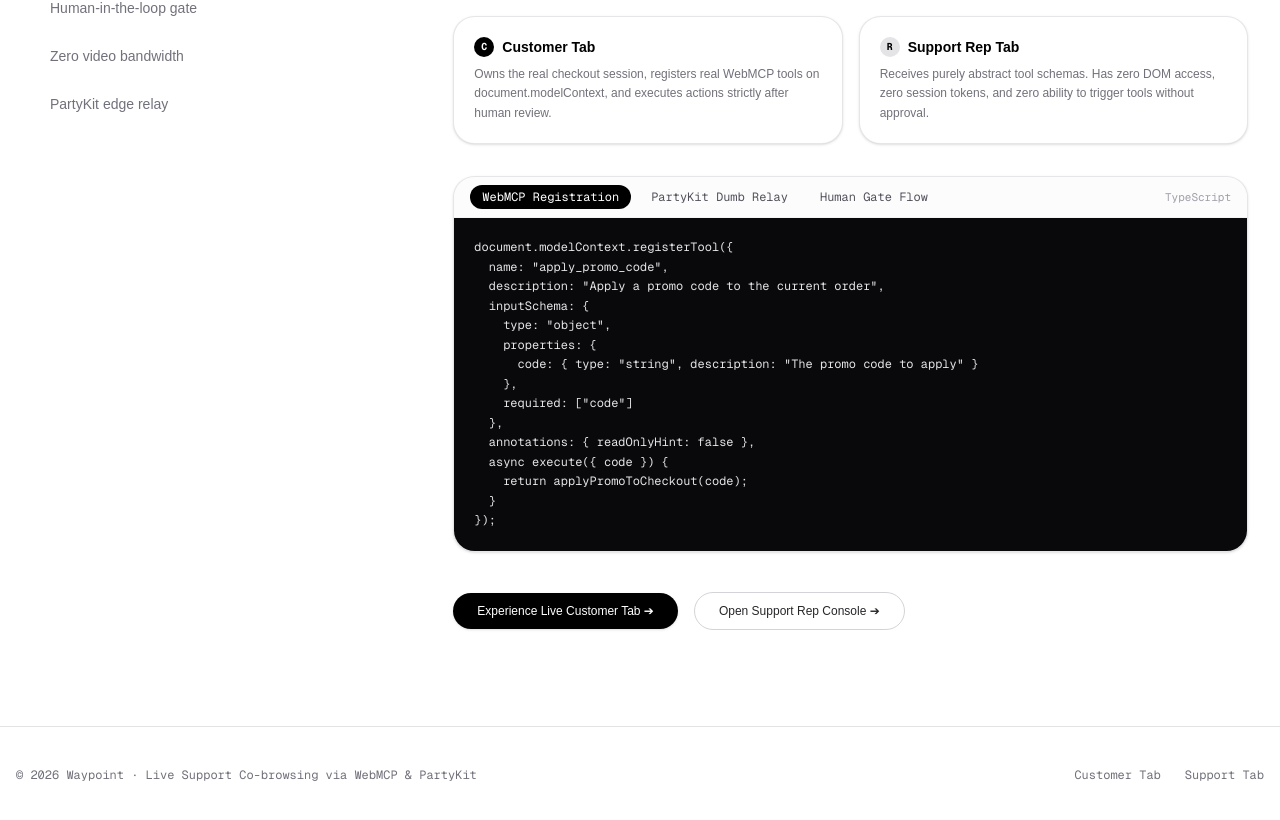
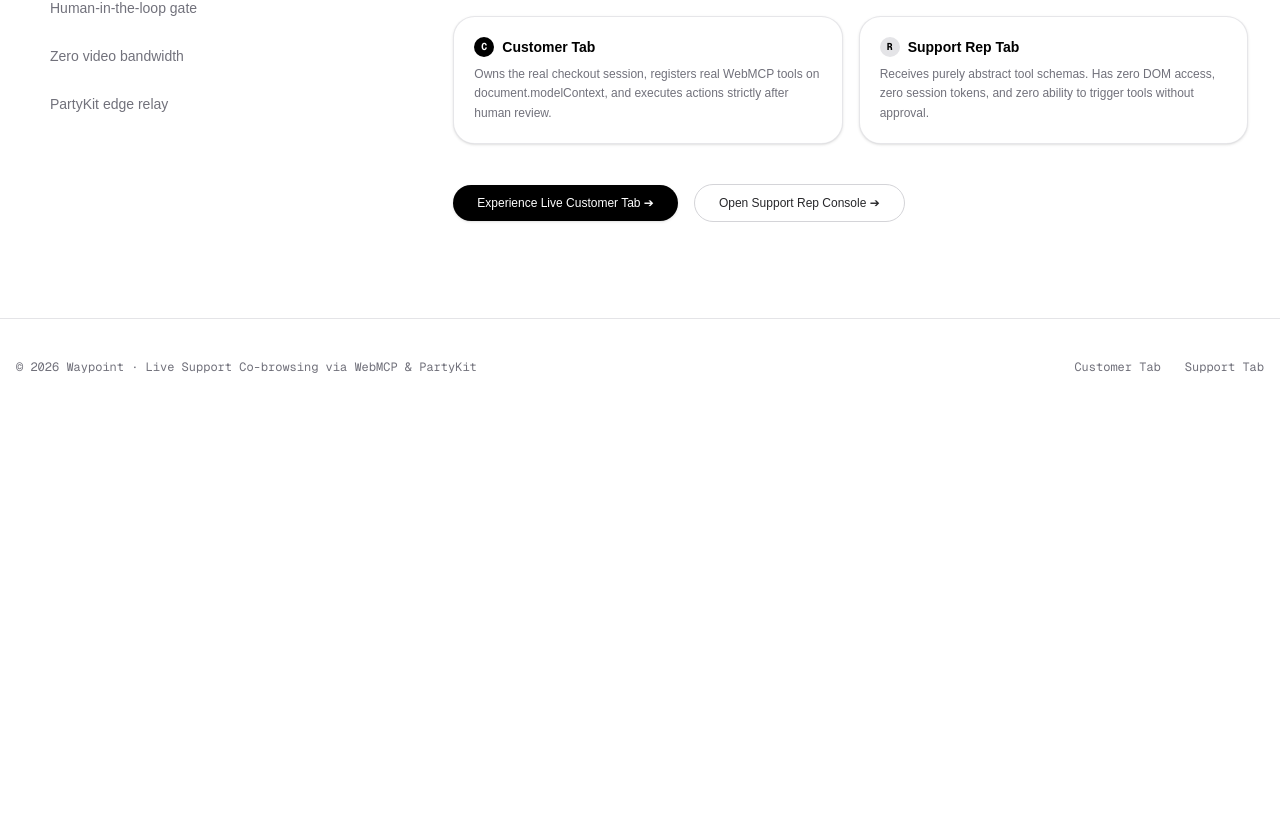
Before and after one commit to contigen/waypoint, a Next.js app: page / in a window 1280 px wide. Shown: the part 1410-2230 px from the top of the page. After the commit the page ends 1825 px from the top, so only its background shows below. Built offline with nearby package versions, Linux system fonts and the light colour scheme; a web font is replaced by a local one.

Commit message:
Remove codeblock section from home page

```diff
--- a/src/components/interactive-showcase.tsx
+++ b/src/components/interactive-showcase.tsx
@@ -50,11 +50,8 @@ const TABS: FeatureTab[] = [
   },
 ]
 
-type CodeSnippetTab = 'tool' | 'relay' | 'confirm'
-
 export function InteractiveShowcase() {
   const [activeTab, setActiveTab] = useState<TabKey>('confined')
-  const [codeTab, setCodeTab] = useState<CodeSnippetTab>('tool')
 
   const currentTab = TABS.find(t => t.key === activeTab) ?? TABS[0]
 
@@ -183,97 +180,6 @@ export function InteractiveShowcase() {
               </div>
             )}
 
-            <div className='rounded-2xl border border-zinc-200/90 bg-white shadow-sm overflow-hidden'>
-              <div className='flex items-center justify-between border-b border-zinc-100 px-4 py-2 bg-zinc-50/50'>
-                <div className='flex items-center gap-2'>
-                  <button
-                    type='button'
-                    onClick={() => setCodeTab('tool')}
-                    className={`rounded-full px-3 py-1 text-xs font-mono transition-colors ${
-                      codeTab === 'tool'
-                        ? 'bg-black text-white'
-                        : 'text-zinc-600 hover:text-black'
-                    }`}
-                  >
-                    WebMCP Registration
-                  </button>
-                  <button
-                    type='button'
-                    onClick={() => setCodeTab('relay')}
-                    className={`rounded-full px-3 py-1 text-xs font-mono transition-colors ${
-                      codeTab === 'relay'
-                        ? 'bg-black text-white'
-                        : 'text-zinc-600 hover:text-black'
-                    }`}
-                  >
-                    PartyKit Dumb Relay
-                  </button>
-                  <button
-                    type='button'
-                    onClick={() => setCodeTab('confirm')}
-                    className={`rounded-full px-3 py-1 text-xs font-mono transition-colors ${
-                      codeTab === 'confirm'
-                        ? 'bg-black text-white'
-                        : 'text-zinc-600 hover:text-black'
-                    }`}
-                  >
-                    Human Gate Flow
-                  </button>
-                </div>
-
-                <span className='text-[11px] font-mono text-zinc-400'>
-                  TypeScript
-                </span>
-              </div>
-
-              <div className='p-5 font-mono text-xs overflow-x-auto bg-zinc-950 text-zinc-200'>
-                {codeTab === 'tool' && (
-                  <pre className='leading-relaxed'>
-                    {`document.modelContext.registerTool({
-  name: "apply_promo_code",
-  description: "Apply a promo code to the current order",
-  inputSchema: {
-    type: "object",
-    properties: {
-      code: { type: "string", description: "The promo code to apply" }
-    },
-    required: ["code"]
-  },
-  annotations: { readOnlyHint: false },
-  async execute({ code }) {
-    return applyPromoToCheckout(code);
-  }
-});`}
-                  </pre>
-                )}
-
-                {codeTab === 'relay' && (
-                  <pre className='leading-relaxed'>
-                    {`export default class RelayServer implements Party.Server {
-  constructor(readonly room: Party.Room) {}
-
-  onMessage(message: string, sender: Party.Connection) {
-    this.room.broadcast(message, [sender.id]);
-  }
-}`}
-                  </pre>
-                )}
-
-                {codeTab === 'confirm' && (
-                  <pre className='leading-relaxed'>
-                    {`socket.send(JSON.stringify({
-  type: "propose_action",
-  tool: "apply_promo_code",
-  args: { code: "SUMMER2026" }
-}));
-
-const result = await document.modelContext.executeTool(tool, args);
-socket.send(JSON.stringify({ type: "action_result", tool, result }));`}
-                  </pre>
-                )}
-              </div>
-            </div>
-
             <div className='pt-2 flex flex-wrap items-center gap-4'>
               <Link
                 href='/checkout'
```
